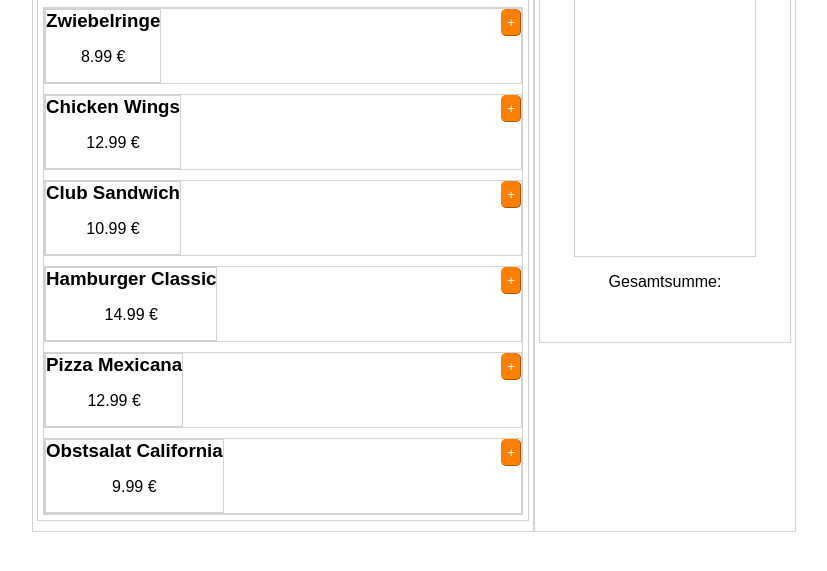
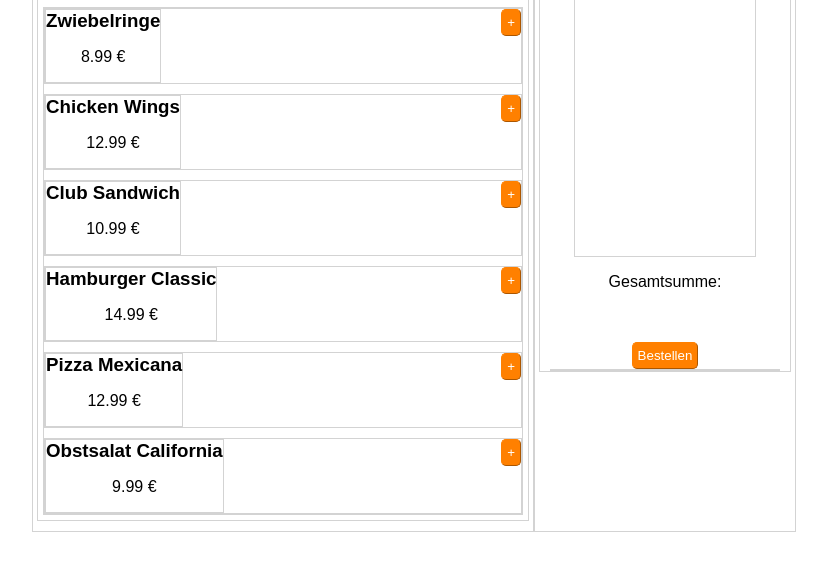
Before and after one commit to lygaios/Hausgebracht, a plain HTML site: page index.html in a window 1280 px wide. Shown: the part 365-936 px from the top of the page, without its empty margins (226-1053 px from the left). Drawn offline with Linux system fonts and the light colour scheme.

Commit message:
Added confirmation message; functional on desktop, not on mobile

```diff
--- a/index.html
+++ b/index.html
@@ -29,6 +29,8 @@
           <p>Gesamtsumme:</p>
           <p id="total-price-overlay-box"></p>
         </div>
+        <button onclick="orderAndClear()" class="button" id="order-button-overlay">Bestellen</button>
+        <div class="confirmation-box" id="confirmation-overlay"></div>
       </div>
     </div>
     <section id="main">
@@ -53,6 +55,8 @@
             <p>Gesamtsumme:</p>
             <p id="total-price-sidebar-box"></p>
           </div>
+          <button onclick="orderAndClear()" class="button" id="order-button-sidebar">Bestellen</button>
+          <div class="confirmation-box" id="confirmation-sidebar"></div>
         </div>
 
       </div>
--- a/script.js
+++ b/script.js
@@ -66,8 +66,9 @@ function removeDish(i) {
     cart[i].amount--;
     dishes[i].amount--;
   } else {
+    dishes[i].amount--;
+    cart[i].price = 0;
     cart.splice(i, 1);
-    dishes[i].amount--;
   }
   renderDishes(i);
   renderSidebarCart(i);
@@ -98,11 +99,21 @@ function getTotalPriceButton(i) {
   buttonPriceRef.innerHTML = calculateTotalPrice(i);
 }
 
-function clearCart() {
-  cart.price = 0;
+function orderAndClear() {
+    renderConfirmationMessageSidebar()
     cart = [];
     dishes.amount = 0;
     renderDishes();
     renderSidebarCart();
     renderOverlayCart();
   }
+
+  function renderConfirmationMessageSidebar() {
+    let confirmationRef = document.getElementById("confirmation-sidebar");
+    confirmationRef.innerHTML = `<p>Ihre Testbestellung war erfolgreich.</p>`;
+  }
+
+  function renderConfirmationMessageOverlay() {
+    let confirmationRef = document.getElementById("confirmation-overlay");
+    confirmationRef.innerHTML = `<p>Ihre Testbestellung war erfolgreich.</p>`;
+  }
--- a/scripts/templates.js
+++ b/scripts/templates.js
@@ -25,3 +25,9 @@ function getCartTemplate(i) {
         </div>
       `;
 }
+
+function getConfirmationTemplate() {
+    return `
+    <p>Ihre Testbestellung war erfolgreich.</p>
+    `;
+}
--- a/style.css
+++ b/style.css
@@ -195,6 +195,15 @@ h2 {
   border: solid 1px lightgray;
 }
 
+.confirmation-box {
+  border: solid 1px lightgray;
+  display: flex;
+  justify-content: center;
+  flex-wrap: wrap;
+  width: 95%;
+  height: auto;
+}
+
 @media (max-width: 750px) {
   .hidemobile {
     display: none;
```
